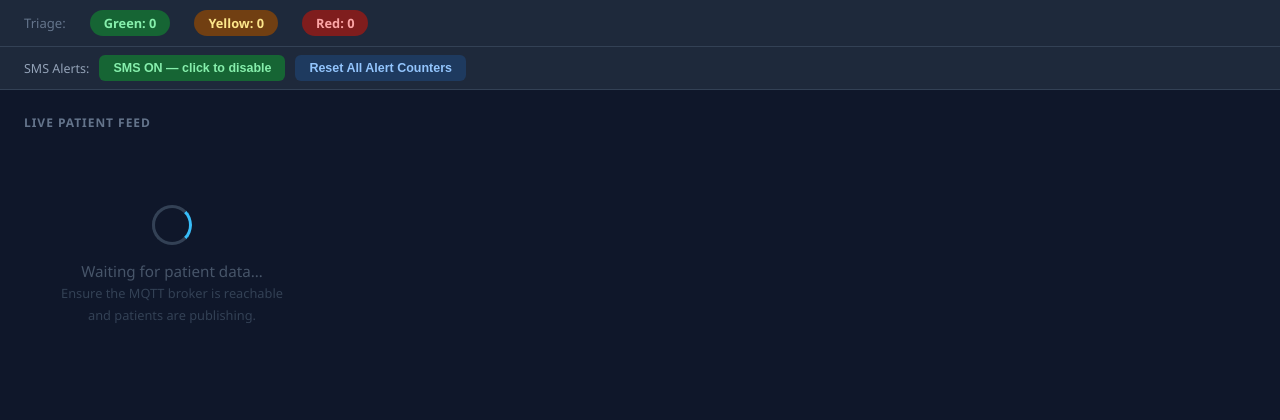
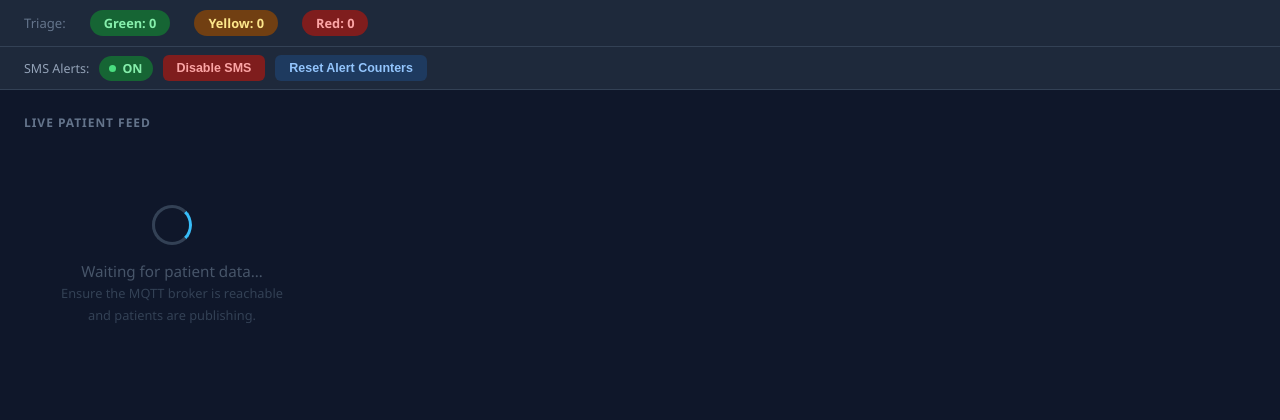
Before and after one commit to akashbevinamarad13-code/vitalsense, a Flask app: page / in a window 1280 px wide. Shown: the part 57-477 px from the top of the page. Run offline with Flask 3, Linux system fonts and the light colour scheme; data that the repository does not hold is empty; some libraries are stand-ins or nearby versions.

Commit message:
Improve SMS alert functionality and data classification
This commit refactors alert notification logic to persist SMS enable/disable state, suppresses repeated Twilio daily limit errors, and enhances the data classifier to handle variations in incoming vital sign field names.

Replit-Commit-Author: Agent
Replit-Commit-Session-Id: 676d544e-5df6-4e10-97fd-a9c39daf87b0
Replit-Commit-Checkpoint-Type: full_checkpoint
Replit-Commit-Event-Id: 5fbfc930-9680-4386-9853-5c458d81cd3f
Replit-Commit-Screenshot-Url: https://storage.googleapis.com/screenshot-production-us-central1/70f7c54f-b960-47b9-8129-04e06d20e6cd/676d544e-5df6-4e10-97fd-a9c39daf87b0/bcaucMA
Replit-Helium-Checkpoint-Created: true

```diff
--- a/alert.py
+++ b/alert.py
@@ -1,8 +1,30 @@
+import json
+import os
 import config
 
 _consecutive_red = {}
 _alerted = set()
-_sms_enabled = config.SMS_ALERTS_ENABLED
+
+_STATE_FILE = "sms_state.json"
+
+def _load_sms_state():
+    if os.path.exists(_STATE_FILE):
+        try:
+            with open(_STATE_FILE) as f:
+                return json.load(f).get("sms_enabled", config.SMS_ALERTS_ENABLED)
+        except Exception:
+            pass
+    return config.SMS_ALERTS_ENABLED
+
+def _save_sms_state(enabled: bool):
+    try:
+        with open(_STATE_FILE, "w") as f:
+            json.dump({"sms_enabled": enabled}, f)
+    except Exception as e:
+        print(f"[alert] Could not save SMS state: {e}")
+
+_sms_enabled = _load_sms_state()
+print(f"[alert] SMS alerts {'enabled' if _sms_enabled else 'disabled'} (loaded from state)")
 
 try:
     from twilio.rest import Client as TwilioClient
@@ -13,6 +35,7 @@ except ImportError:
 def set_sms_enabled(enabled: bool):
     global _sms_enabled
     _sms_enabled = enabled
+    _save_sms_state(enabled)
     print(f"[alert] SMS alerts {'enabled' if enabled else 'disabled'}")
 
 def is_sms_enabled():
@@ -29,7 +52,10 @@ def reset_patient(patient_id):
     _alerted.discard(patient_id)
     print(f"[alert] Alert counter reset for {patient_id}")
 
+_daily_limit_hit = False
+
 def _send_sms(patient_id):
+    global _daily_limit_hit
     if not _sms_enabled:
         print(f"[alert] SMS disabled — skipping for {patient_id}")
         return
@@ -38,6 +64,9 @@ def _send_sms(patient_id):
         return
     if not all([config.TWILIO_SID, config.TWILIO_TOKEN, config.TWILIO_FROM, config.NURSE_NUMBER]):
         print(f"[alert] Twilio credentials not configured — skipping SMS for {patient_id}")
+        return
+    if _daily_limit_hit:
+        print(f"[alert] Twilio daily limit already reached — skipping SMS for {patient_id}")
         return
     try:
         client = TwilioClient(config.TWILIO_SID, config.TWILIO_TOKEN)
@@ -48,7 +77,12 @@ def _send_sms(patient_id):
         )
         print(f"[alert] SMS sent successfully for patient {patient_id}. SID: {msg.sid}")
     except Exception as e:
-        print(f"[alert] SMS failed for patient {patient_id}: {e}")
+        err_str = str(e)
+        if "63038" in err_str or "daily messages limit" in err_str.lower():
+            _daily_limit_hit = True
+            print(f"[alert] Twilio daily 50-message limit reached. SMS silenced until server restart.")
+        else:
+            print(f"[alert] SMS failed for patient {patient_id}: {e}")
 
 def handle_alert(patient_id, severity_int):
     if severity_int == 2:
--- a/templates/dashboard.html
+++ b/templates/dashboard.html
@@ -160,10 +160,25 @@
       transition: opacity 0.15s;
     }
     .btn:hover { opacity: 0.85; }
-    .btn-sms-on  { background: #166534; color: #86efac; }
-    .btn-sms-off { background: #7f1d1d; color: #fca5a5; }
+    .btn:disabled { opacity: 0.5; cursor: not-allowed; }
+    .btn-danger  { background: #7f1d1d; color: #fca5a5; }
+    .btn-success { background: #166534; color: #86efac; }
     .btn-reset   { background: #1e3a5f; color: #93c5fd; }
-    .sms-status  { font-size: 0.78rem; color: #94a3b8; }
+    .sms-status-label { font-size: 0.78rem; color: #94a3b8; }
+    .sms-indicator {
+      display: inline-flex;
+      align-items: center;
+      gap: 6px;
+      font-size: 0.78rem;
+      font-weight: 600;
+      padding: 4px 10px;
+      border-radius: 999px;
+    }
+    .sms-indicator.on  { background: #166534; color: #86efac; }
+    .sms-indicator.off { background: #450a0a; color: #fca5a5; }
+    .sms-dot { width: 7px; height: 7px; border-radius: 50%; display: inline-block; }
+    .sms-indicator.on  .sms-dot { background: #4ade80; }
+    .sms-indicator.off .sms-dot { background: #f87171; }
 
     footer {
       text-align: center;
@@ -194,9 +209,13 @@
 <div class="alert-banner" id="alert-banner"></div>
 
 <div class="controls-bar">
-  <span class="sms-status">SMS Alerts:</span>
-  <button class="btn btn-sms-off" id="btn-sms-toggle" onclick="toggleSms()">Loading…</button>
-  <button class="btn btn-reset" onclick="resetAlerts()">Reset All Alert Counters</button>
+  <span class="sms-status-label">SMS Alerts:</span>
+  <span class="sms-indicator on" id="sms-indicator">
+    <span class="sms-dot"></span><span id="sms-indicator-text">ON</span>
+  </span>
+  <button class="btn btn-danger" id="btn-sms-disable" onclick="setSms(false)">Disable SMS</button>
+  <button class="btn btn-success" id="btn-sms-enable" onclick="setSms(true)" style="display:none">Enable SMS</button>
+  <button class="btn btn-reset" onclick="resetAlerts()">Reset Alert Counters</button>
 </div>
 
 <div class="main">
@@ -248,26 +267,34 @@
     document.getElementById("server-time").textContent = new Date().toLocaleTimeString();
   }, 1000);
 
-  // SMS toggle state
-  let _smsEnabled = true;
-
-  function syncSmsButton(enabled) {
-    _smsEnabled = enabled;
-    const btn = document.getElementById("btn-sms-toggle");
+  function applySmsState(enabled) {
+    const indicator     = document.getElementById("sms-indicator");
+    const indicatorText = document.getElementById("sms-indicator-text");
+    const btnDisable    = document.getElementById("btn-sms-disable");
+    const btnEnable     = document.getElementById("btn-sms-enable");
     if (enabled) {
-      btn.textContent = "SMS ON — click to disable";
-      btn.className = "btn btn-sms-on";
+      indicator.className     = "sms-indicator on";
+      indicatorText.textContent = "ON";
+      btnDisable.style.display  = "";
+      btnEnable.style.display   = "none";
     } else {
-      btn.textContent = "SMS OFF — click to enable";
-      btn.className = "btn btn-sms-off";
+      indicator.className     = "sms-indicator off";
+      indicatorText.textContent = "OFF";
+      btnDisable.style.display  = "none";
+      btnEnable.style.display   = "";
     }
   }
 
-  function toggleSms() {
-    const endpoint = _smsEnabled ? "/api/alerts/sms/disable" : "/api/alerts/sms/enable";
+  function setSms(enable) {
+    const btnDisable = document.getElementById("btn-sms-disable");
+    const btnEnable  = document.getElementById("btn-sms-enable");
+    btnDisable.disabled = true;
+    btnEnable.disabled  = true;
+    const endpoint = enable ? "/api/alerts/sms/enable" : "/api/alerts/sms/disable";
     fetch(endpoint, { method: "POST" })
       .then(r => r.json())
-      .then(d => syncSmsButton(d.sms_enabled));
+      .then(d => applySmsState(d.sms_enabled))
+      .catch(() => { btnDisable.disabled = false; btnEnable.disabled = false; });
   }
 
   function resetAlerts() {
@@ -281,8 +308,8 @@
       });
   }
 
-  // Load initial SMS state
-  fetch("/api/alerts/sms").then(r => r.json()).then(d => syncSmsButton(d.sms_enabled));
+  // Load initial SMS state from server — single authoritative fetch, no race condition
+  fetch("/api/alerts/sms").then(r => r.json()).then(d => applySmsState(d.sms_enabled));
 
   // Live updates
   socket.on("patient_update", upsertCard);
```
Also changed, not shown: classifier.py (+14 -4 lines).
